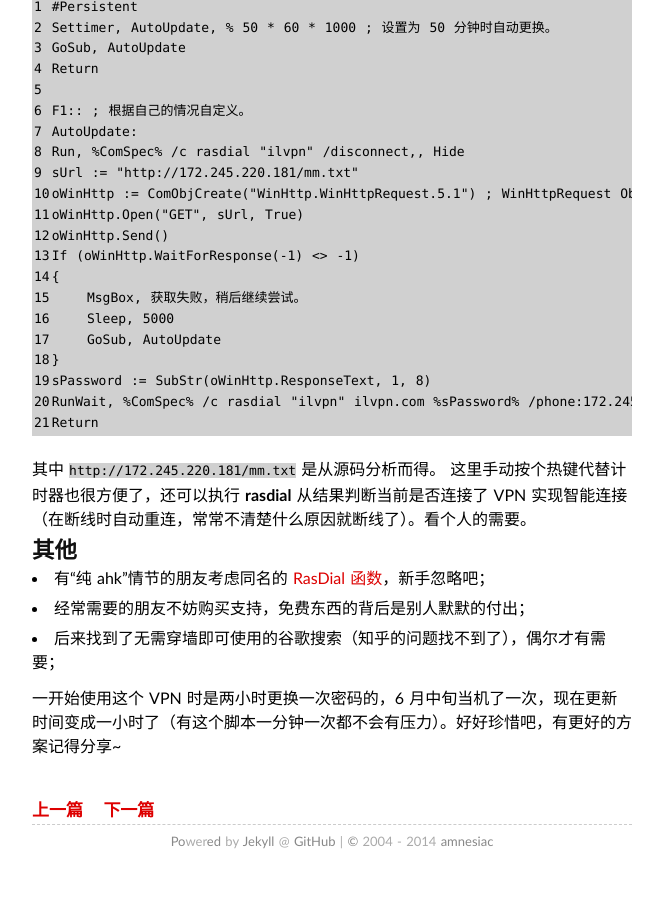
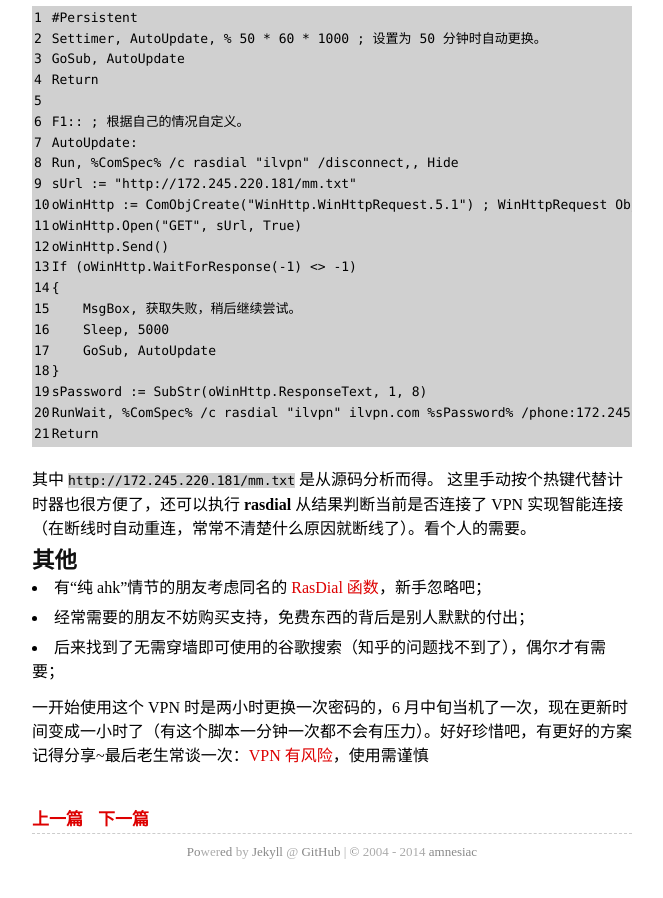
Before and after one commit to amnesiac10/amnesiac10.github.io, a Jekyll site: the page built from _posts/2014-07-20-autovpn.md, in a window 1280 px wide and 900 px high, scrolled down 1088 px. Shown: the whole window, without its empty margins (308-971 px from the left). Built offline with Jekyll 4.4.1, drawn with Linux system fonts in a browser that asks for light colours; some web fonts are replaced; Markdown is read by kramdown in place of the engine named in the settings; comment, search, counter and statistics services are not loaded.

Commit message:
Complemented the article.将Google免费字体库的域名 http://fonts.googleapis.com 替换为：http://fonts.useso.com。

```diff
--- a/_posts/2014-07-20-autovpn.md
+++ b/_posts/2014-07-20-autovpn.md
@@ -55,4 +55,4 @@
 * 经常需要的朋友不妨购买支持，免费东西的背后是别人默默的付出；
 * 后来找到了无需穿墙即可使用的谷歌搜索（知乎的问题找不到了），偶尔才有需要；
 
-一开始使用这个 VPN 时是两小时更换一次密码的，6 月中旬当机了一次，现在更新时间变成一小时了（有这个脚本一分钟一次都不会有压力）。好好珍惜吧，有更好的方案记得分享~
+一开始使用这个 VPN 时是两小时更换一次密码的，6 月中旬当机了一次，现在更新时间变成一小时了（有这个脚本一分钟一次都不会有压力）。好好珍惜吧，有更好的方案记得分享~最后老生常谈一次：[VPN 有风险](http://zhuanlan.zhihu.com/evilcos/19804737)，使用需谨慎
--- a/media/css/home.css
+++ b/media/css/home.css
@@ -1,4 +1,4 @@
-@import url(http://fonts.googleapis.com/css?family=Galdeano);
+@import url(http://fonts.useso.com/css?family=Galdeano);
 @media screen {
 .container {
 width:auto;
--- a/media/css/style.css
+++ b/media/css/style.css
@@ -9,9 +9,10 @@
 * |\.|._)._)
 * --------------------------------- */
 
-@import url(http://fonts.googleapis.com/css?family=Galdeano);
-@import url(http://fonts.googleapis.com/css?family=Electrolize);
-@import url(http://fonts.googleapis.com/css?family=Cuprum);
+; 在程序源代码中找到调用Google免费字体库的地址，将Google免费字体库的域名 fonts.googleapis.com 修改为：fonts.useso.com 即可。
+@import url(http://fonts.useso.com/css?family=Galdeano);
+@import url(http://fonts.useso.com/css?family=Electrolize);
+@import url(http://fonts.useso.com/css?family=Cuprum);
 body{font-size:14px;word-spacing:1px;
 	margin-left:auto;
 margin-right:auto;
```
Also changed, not shown: README.md.
